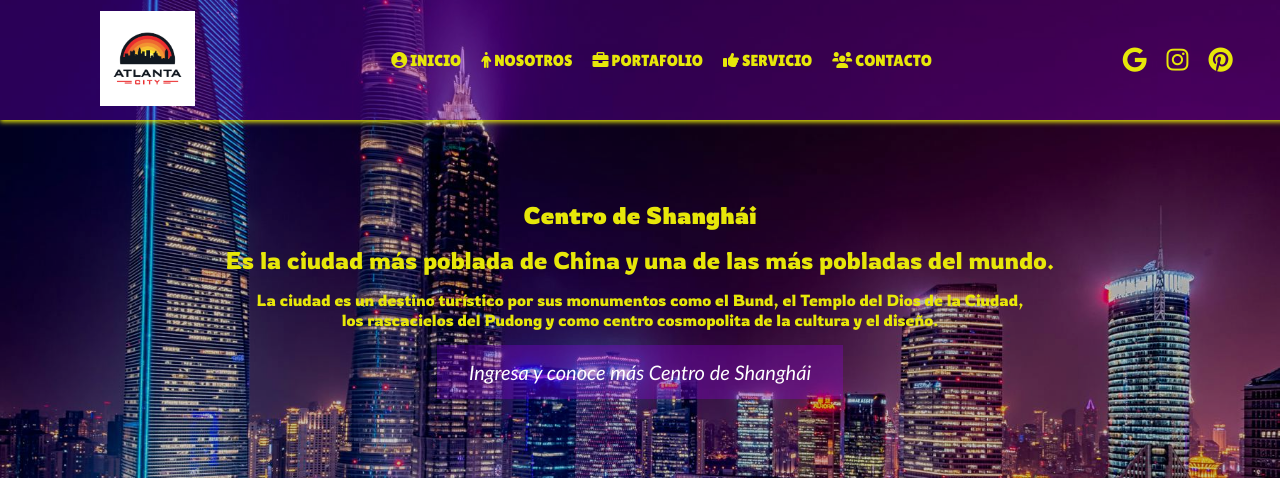
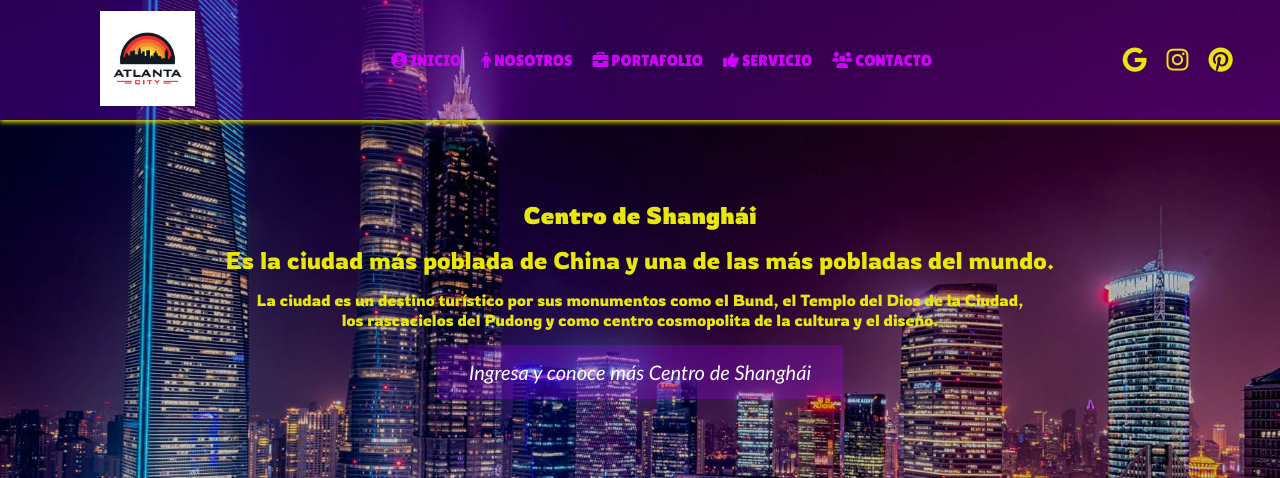
Before and after one commit to Carlosbj12/CarlosBecerra_EvaP02, a plain HTML site: page index.html in a window 1280 px wide. Shown: the top 478 px of the page. Drawn offline with Linux system fonts and the light colour scheme; files that its build step writes are made by us from their sources; some icons are missing.

Commit message:
Update estilos.css

```diff
--- a/css/estilos.css
+++ b/css/estilos.css
@@ -34,7 +34,7 @@ nav li {
 }
 
 nav li a{
-    color: #e7e709;
+    color: #d400ff;
     text-decoration: none;
 }
 
```
